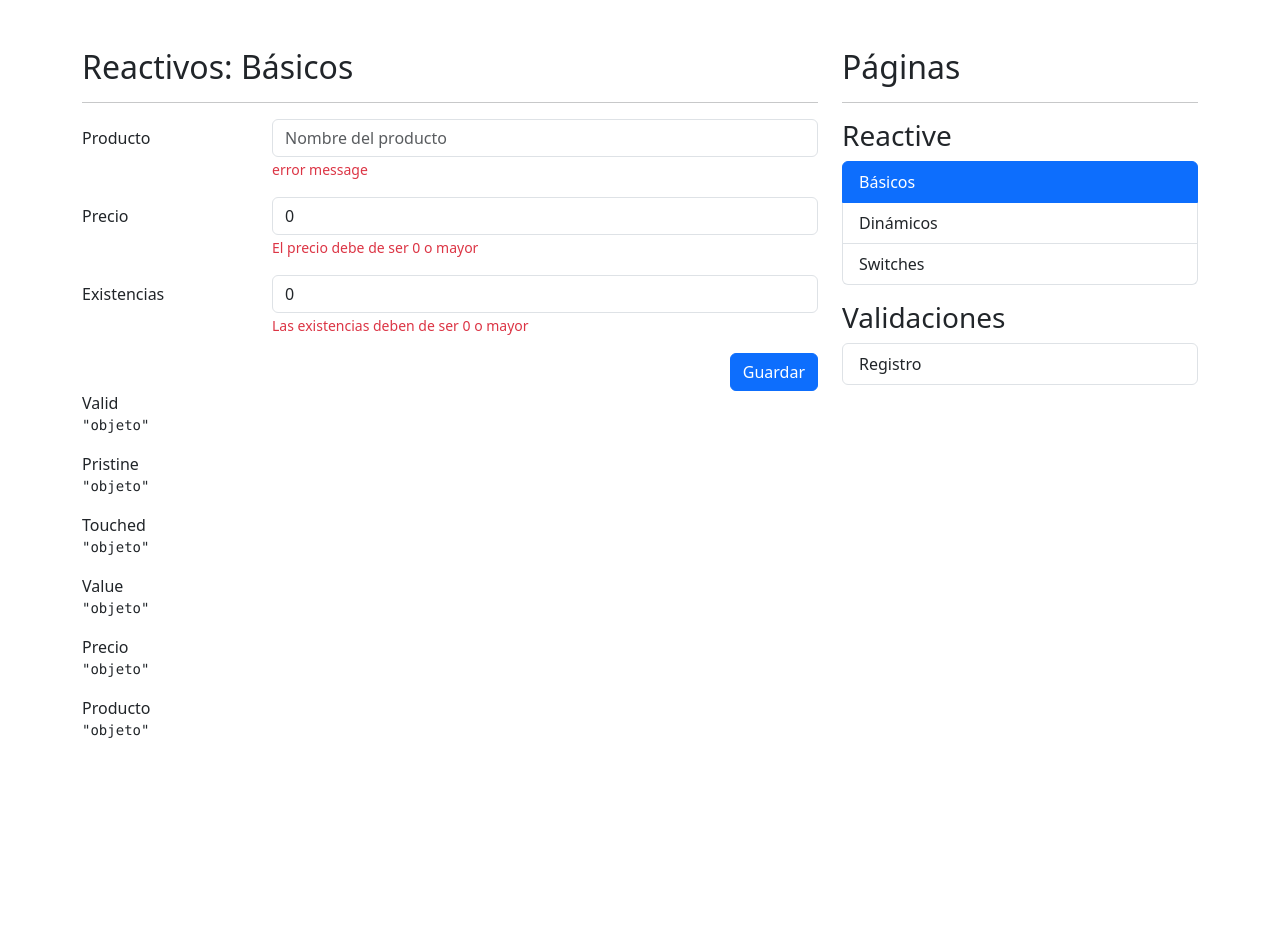
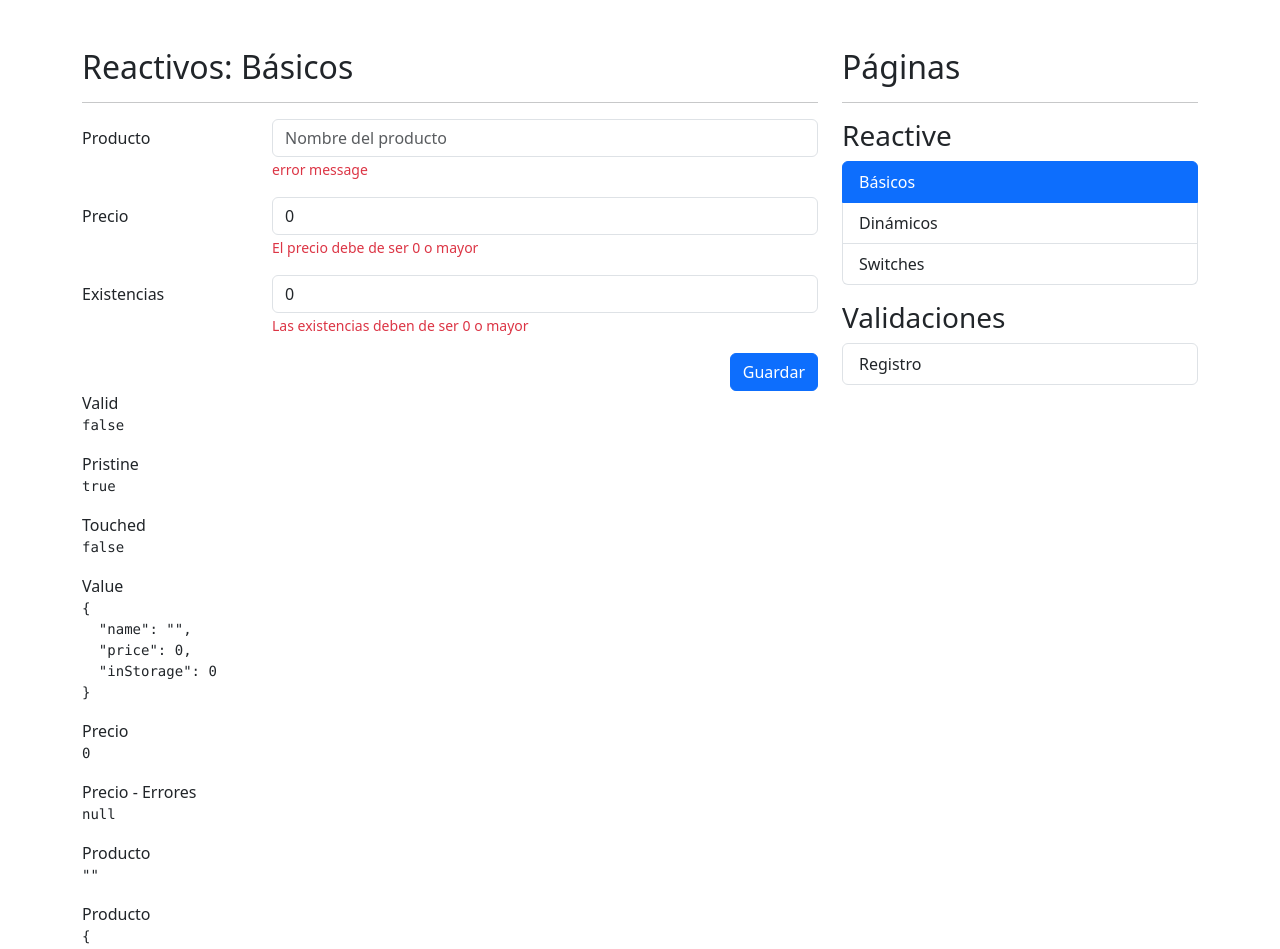
Before and after one commit to SpartanDB/form-app, an Angular app: page /reactive/basic in a window 1280 px wide. Shown: the top 949 px of the page. Before the commit the page ends 800 px from the top, so only its background shows below. Built offline with nearby package versions, Linux system fonts and the light colour scheme.

Commit message:
Actualizar formulario reactivo y validaciones

```diff
--- a/src/app/reactive/pages/basic-page/basic-page.component.html
+++ b/src/app/reactive/pages/basic-page/basic-page.component.html
@@ -76,21 +76,27 @@
     <div class="col">
 
         <span>Valid</span>
-        <pre>{{ 'objeto' | json }}</pre>
+        <pre>{{ myForm.valid| json }}</pre>
 
         <span>Pristine</span>
-        <pre>{{ 'objeto' | json }}</pre>
+        <pre>{{ myForm.pristine| json }}</pre>
 
         <span>Touched</span>
-        <pre>{{ 'objeto' | json }}</pre>
+        <pre>{{ myForm.touched| json }}</pre>
 
         <span>Value</span>
-        <pre>{{ 'objeto' | json }}</pre>
+        <pre>{{ myForm.value| json }}</pre>
 
         <span>Precio</span>
-        <pre>{{ 'objeto' | json }}</pre>
+        <pre>{{ myForm.controls['price'].value| json }}</pre>
+
+        <span>Precio - Errores</span>
+        <pre>{{ myForm.controls['price'].errors| json }}</pre>
 
         <span>Producto</span>
-        <pre>{{ 'objeto' | json }}</pre>
+        <pre>{{ myForm.controls['name'].value | json }}</pre>
+
+        <span>Producto</span>
+        <pre>{{ myForm.controls['name'].errors| json }}</pre>
     </div>
 </div>
--- a/src/app/reactive/pages/basic-page/basic-page.component.ts
+++ b/src/app/reactive/pages/basic-page/basic-page.component.ts
@@ -1,5 +1,5 @@
 import { Component } from '@angular/core';
-import { FormBuilder, FormControl, FormGroup } from '@angular/forms';
+import { FormBuilder, FormGroup, Validators } from '@angular/forms';
 
 @Component({
   templateUrl: './basic-page.component.html',
@@ -13,14 +13,16 @@
   // });
 
   public myForm: FormGroup = this.fb.group({
-    name: [''],
-    price: [0],
-    inStorage: [0],
+    name: ['', [Validators.required, Validators.minLength(3)]],
+    price: [0, [Validators.required, Validators.min(0)]],
+    inStorage: [0, [Validators.required, Validators.min(0)]],
   });
 
   constructor(private fb: FormBuilder) {}
 
   onSave(): void {
+    if (this.myForm.invalid) return;
+
     console.log(this.myForm.value);
   }
 }
```
